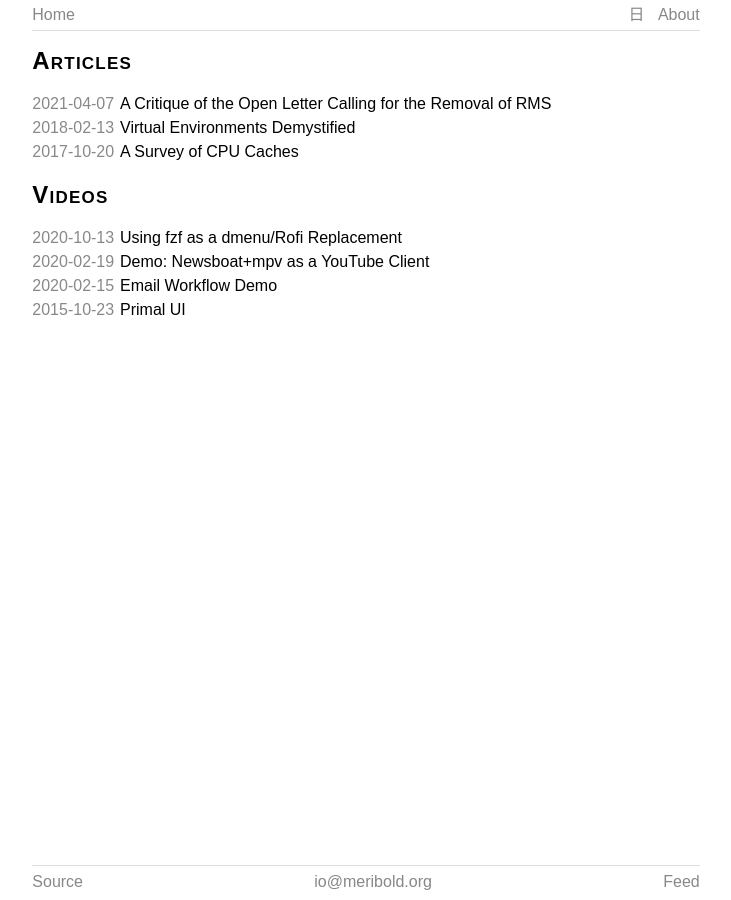
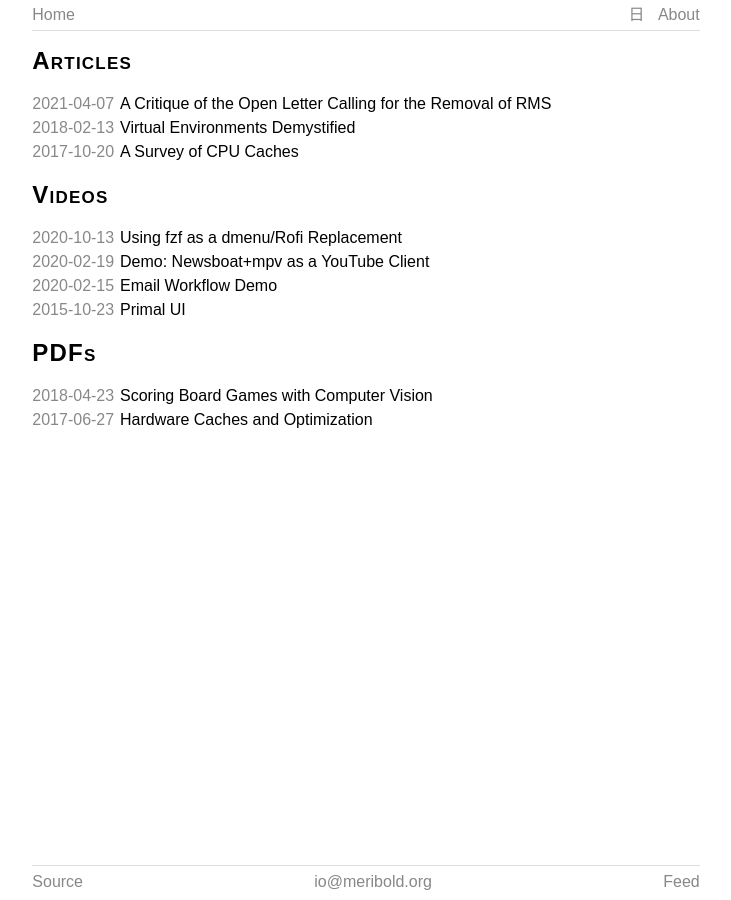
Before and after one commit to meribold/meribold.org, a Jekyll site: the page built from index.html, in a window 1280 px wide. Shown: the whole page, without its empty margins (274-1005 px from the left). Built offline with Jekyll 4.4.1, drawn with Linux system fonts in a browser that asks for light colours.

Commit message:
Add "PDFs" section to index page

```diff
--- a/index.html
+++ b/index.html
@@ -30,3 +30,20 @@ layout: default
   {% endfor %}
 </div>
 </p>
+<h1>PDFs</h1>
+<p>
+<div style="display: table;">
+  <div>
+    <span class="post-list-meta">{{ "2018-04-23" | date: site.date_format }}</span>
+    <span class="post-list-link">
+      <a href="https://s3.eu-central-1.amazonaws.com/meribold.org/thesis.pdf">Scoring Board Games with Computer Vision</a>
+    </span>
+  </div>
+  <div>
+    <span class="post-list-meta">{{ "2017-06-27" | date: site.date_format }}</span>
+    <span class="post-list-link">
+      <a href="{{ "/assets/cache-paper.pdf" | relative_url }}">Hardware Caches and Optimization</a>
+    </span>
+  </div>
+</div>
+</p>
```
